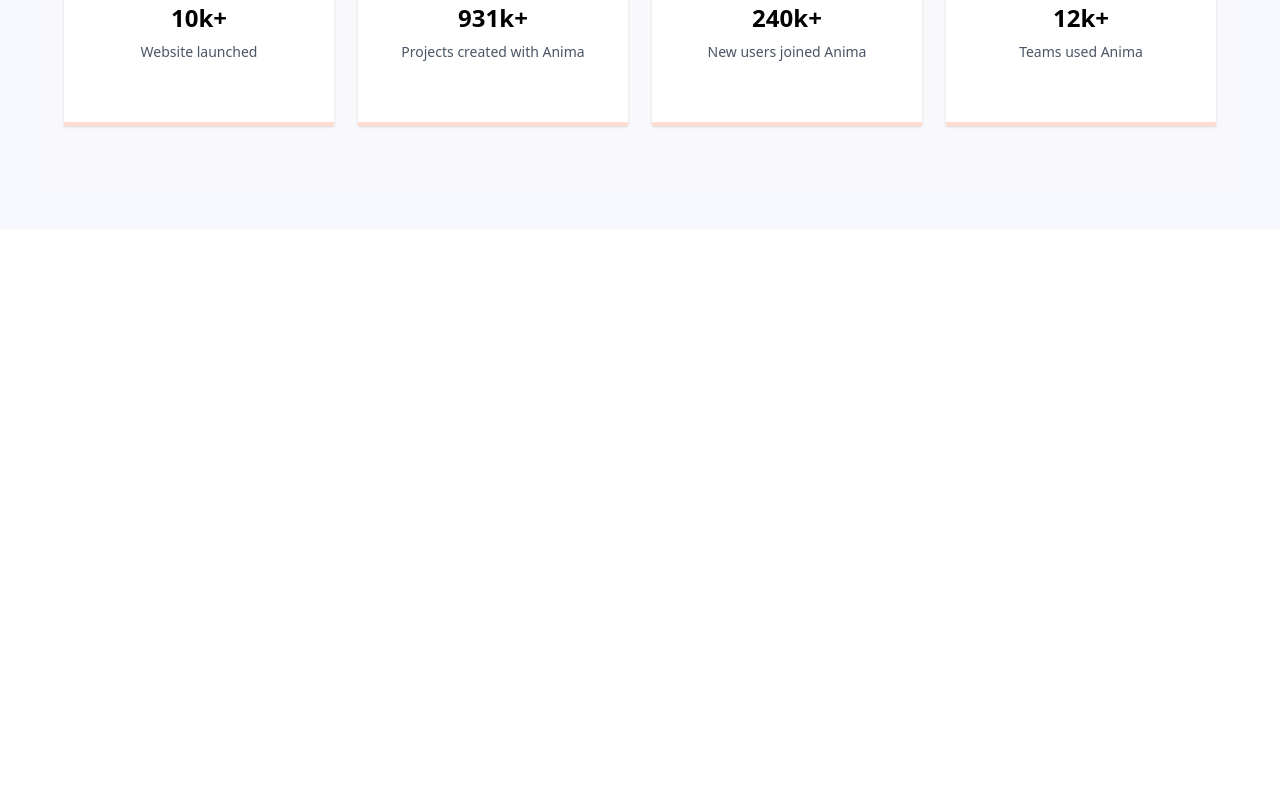
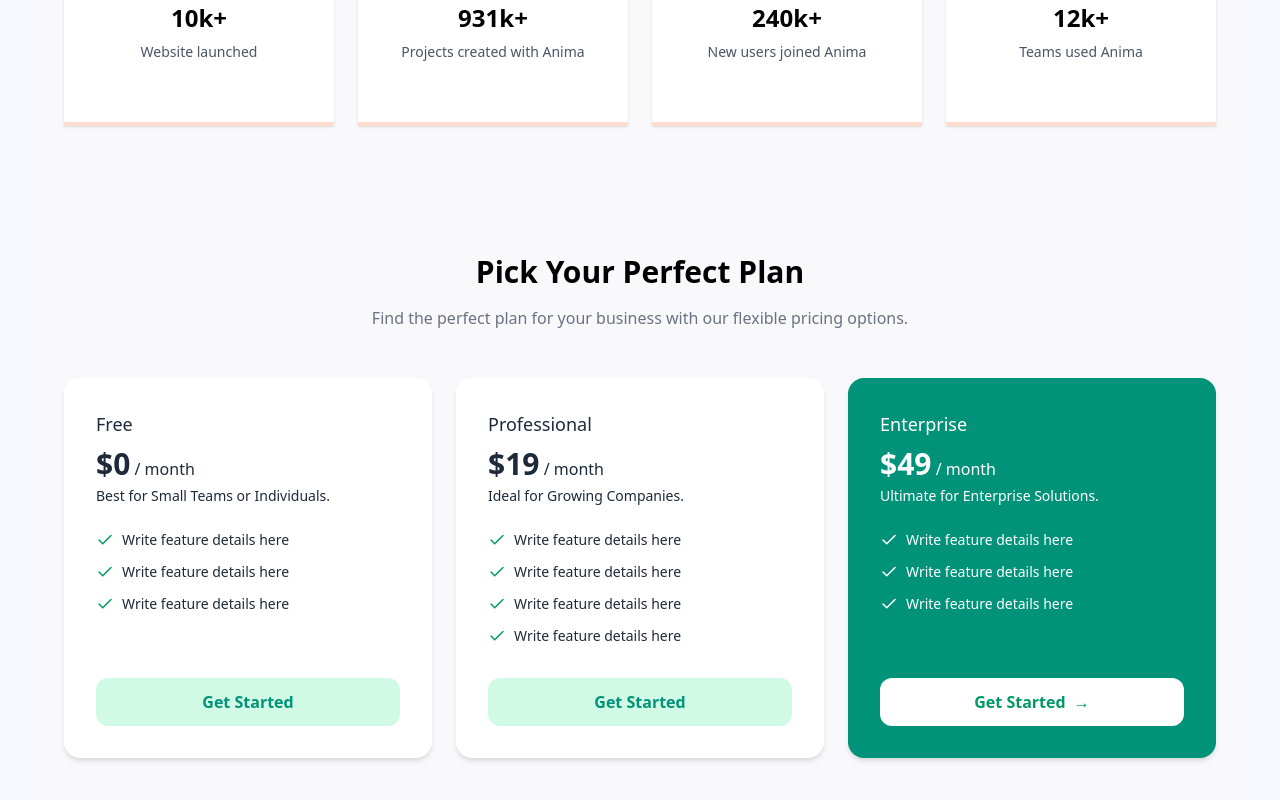
Before and after one commit to arafay493/Landing-Page, a Next.js app: page / in a window 1280 px wide. Shown: the part 1933-2733 px from the top of the page. Before the commit the page ends 2163 px from the top, so only its background shows below. Built offline with nearby package versions, Linux system fonts and the light colour scheme.

Commit message:
Pricig Section Done.

```diff
--- /dev/null
+++ b/components/PricingSection.jsx
@@ -0,0 +1,109 @@
+import React from "react";
+import { Check } from "lucide-react";
+
+const plans = [
+  {
+    name: "Free",
+    price: "$0",
+    description: "Best for Small Teams or Individuals.",
+    features: [
+      "Write feature details here",
+      "Write feature details here",
+      "Write feature details here",
+    ],
+    highlight: false,
+  },
+  {
+    name: "Professional",
+    price: "$19",
+    description: "Ideal for Growing Companies.",
+    features: [
+      "Write feature details here",
+      "Write feature details here",
+      "Write feature details here",
+      "Write feature details here",
+    ],
+    highlight: false,
+  },
+  {
+    name: "Enterprise",
+    price: "$49",
+    description: "Ultimate for Enterprise Solutions.",
+    features: [
+      "Write feature details here",
+      "Write feature details here",
+      "Write feature details here",
+    ],
+    highlight: true,
+  },
+];
+
+const PricingSection = () => {
+  return (
+    <div className="py-16 px-4 bg-[#f9f9fc] text-center">
+      <h2 className="text-3xl font-bold mb-4">Pick Your Perfect Plan</h2>
+      <p className="text-gray-500 mb-12">
+        Find the perfect plan for your business with our flexible pricing
+        options.
+      </p>
+
+      <div className="grid grid-cols-1 sm:grid-cols-2 md:grid-cols-3 gap-6 max-w-6xl mx-auto">
+        {plans.map((plan, index) => (
+          <div
+            key={index}
+            className={`rounded-2xl p-8 shadow-md text-left flex flex-col justify-between ${
+              plan.highlight
+                ? "bg-[#009379] text-white"
+                : "bg-white text-gray-800"
+            }`}
+          >
+            <div>
+              <h3 className="text-lg font-medium mb-2">{plan.name}</h3>
+              <div className="text-3xl font-bold mb-1">
+                {plan.price}
+                <span className="text-base font-normal"> / month</span>
+              </div>
+              <p className="mb-6 text-sm">{plan.description}</p>
+              <ul className="space-y-3 mb-8">
+                {plan.features.map((feature, idx) => (
+                  <li key={idx} className="flex items-center gap-2 text-sm">
+                    <Check
+                      size={18}
+                      className={`${
+                        plan.highlight ? "text-white" : "text-emerald-600"
+                      }`}
+                    />
+                    {feature}
+                  </li>
+                ))}
+              </ul>
+            </div>
+            {index === 2 ? (
+              <button
+                className={`w-full py-3 rounded-xl font-semibold transition ${
+                  plan.highlight
+                    ? "bg-white text-emerald-600 hover:bg-gray-100"
+                    : "bg-emerald-100 text-emerald-600 hover:bg-emerald-200"
+                }`}
+              >
+                Get Started <span className="ml-1">→</span>
+              </button>
+            ) : (
+              <button
+                className={`w-full py-3 rounded-xl font-semibold transition ${
+                  plan.highlight
+                    ? "bg-white text-[#009379] hover:bg-gray-100"
+                    : "bg-emerald-100 text-[#009379] hover:bg-emerald-200"
+                }`}
+              >
+                Get Started
+              </button>
+            )}
+          </div>
+        ))}
+      </div>
+    </div>
+  );
+};
+
+export default PricingSection;
--- a/pages/index.js
+++ b/pages/index.js
@@ -7,6 +7,7 @@
 import SlideShow from "@/components/SlideShow";
 import FeaturesSection from "@/components/FeaturesSection";
 import MetricsSection from "@/components/MetricsSection";
+import PricingSection from "@/components/PricingSection";
 
 const geistSans = Geist({
   variable: "--font-geist-sans",
@@ -26,6 +27,7 @@
       <SlideShow />
       <FeaturesSection />
       <MetricsSection />
+      <PricingSection />
     </div>
   );
 }
```
